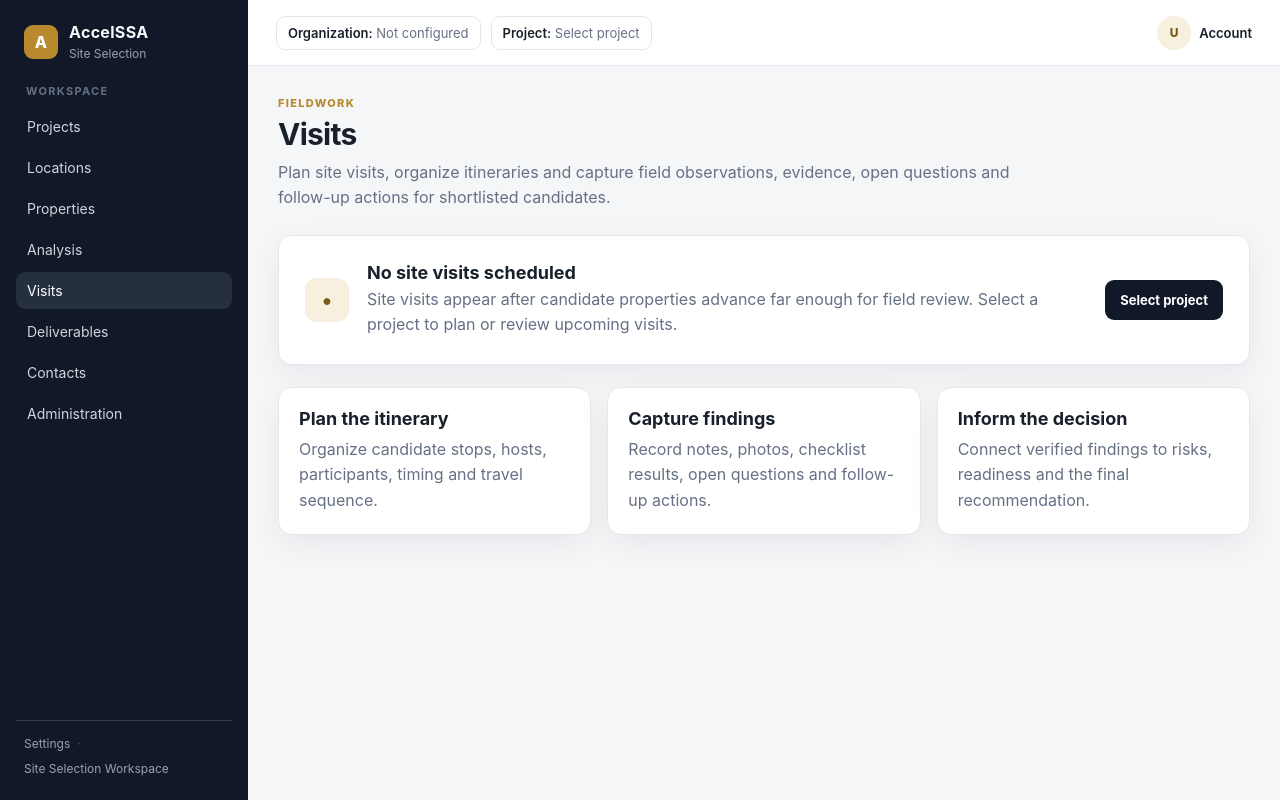
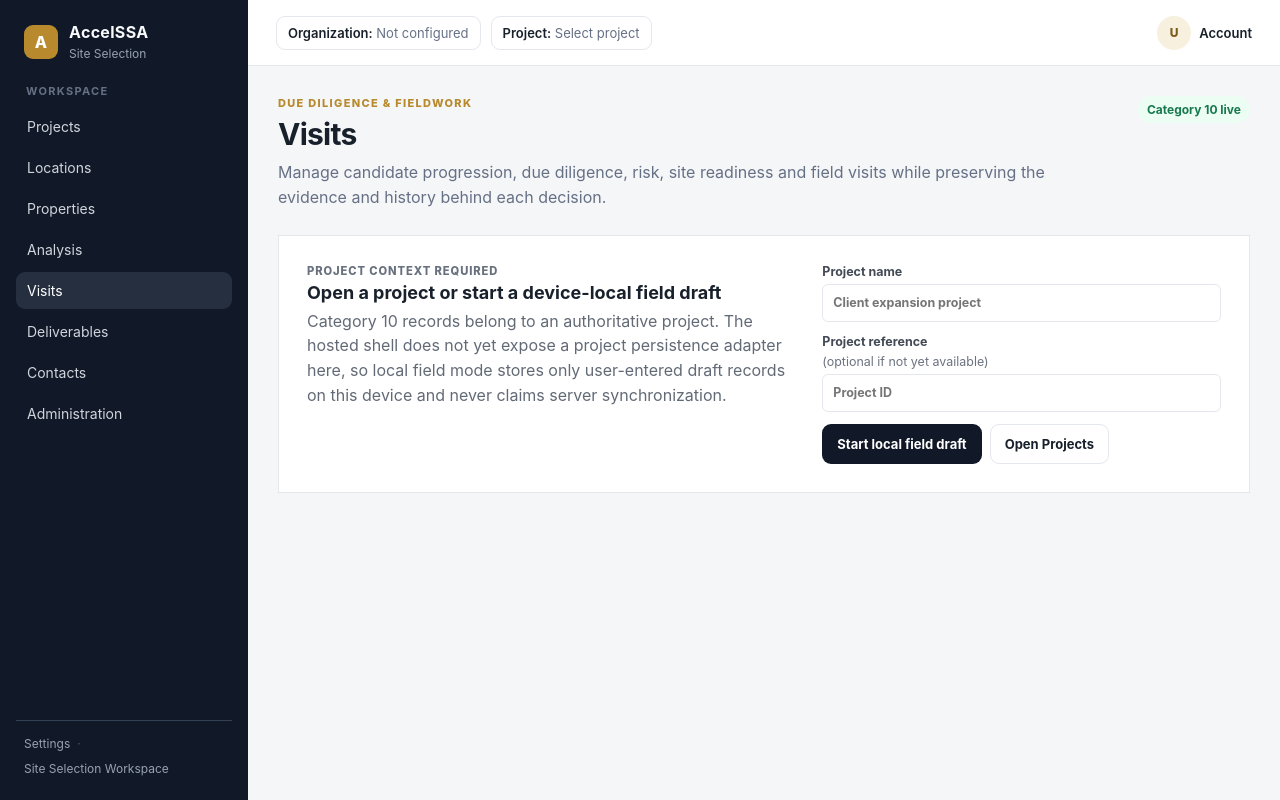
Before and after one commit to AccelAnalysis/AccelSSA, a Next.js app: page /visits in a window 1280 px wide. Built offline with nearby package versions, Linux system fonts and the light colour scheme.

Commit message:
Replace visits placeholder with live workspace

```diff
--- a/src/app/visits/page.tsx
+++ b/src/app/visits/page.tsx
@@ -1,2 +1,21 @@
-import { ModulePlaceholder } from "@/components/ui/module-placeholder";
-export default function Page(){ return <ModulePlaceholder path="/visits" />; }
+import { PageHeader } from "@/components/ui/page-header";
+import { VisitsWorkspace } from "@/components/workspace/visits-workspace";
+
+export default async function VisitsPage({
+  searchParams,
+}: {
+  searchParams: Promise<{ projectId?: string }>;
+}) {
+  const { projectId } = await searchParams;
+  return (
+    <>
+      <PageHeader
+        eyebrow="Due diligence & fieldwork"
+        title="Visits"
+        description="Manage candidate progression, due diligence, risk, site readiness and field visits while preserving the evidence and history behind each decision."
+        status="Category 10 live"
+      />
+      <VisitsWorkspace initialProjectId={projectId?.trim() || undefined} />
+    </>
+  );
+}
```
